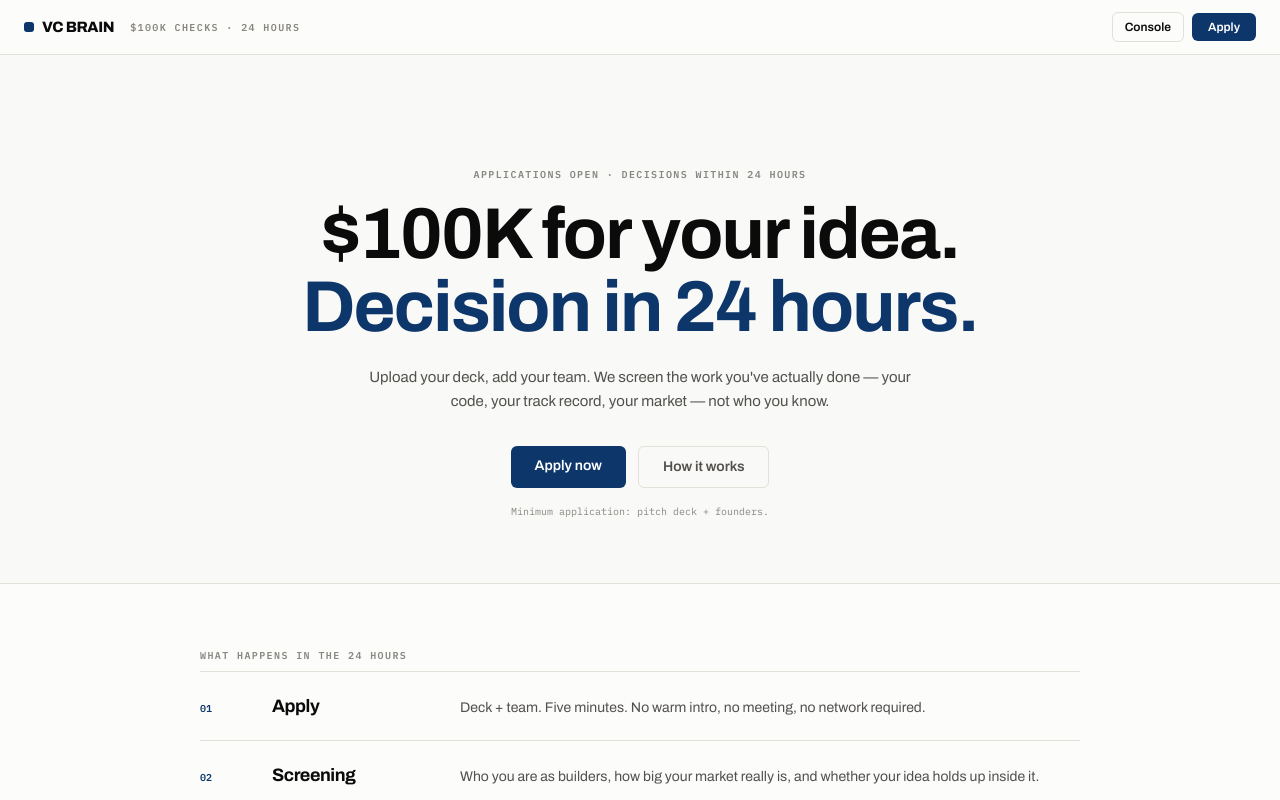
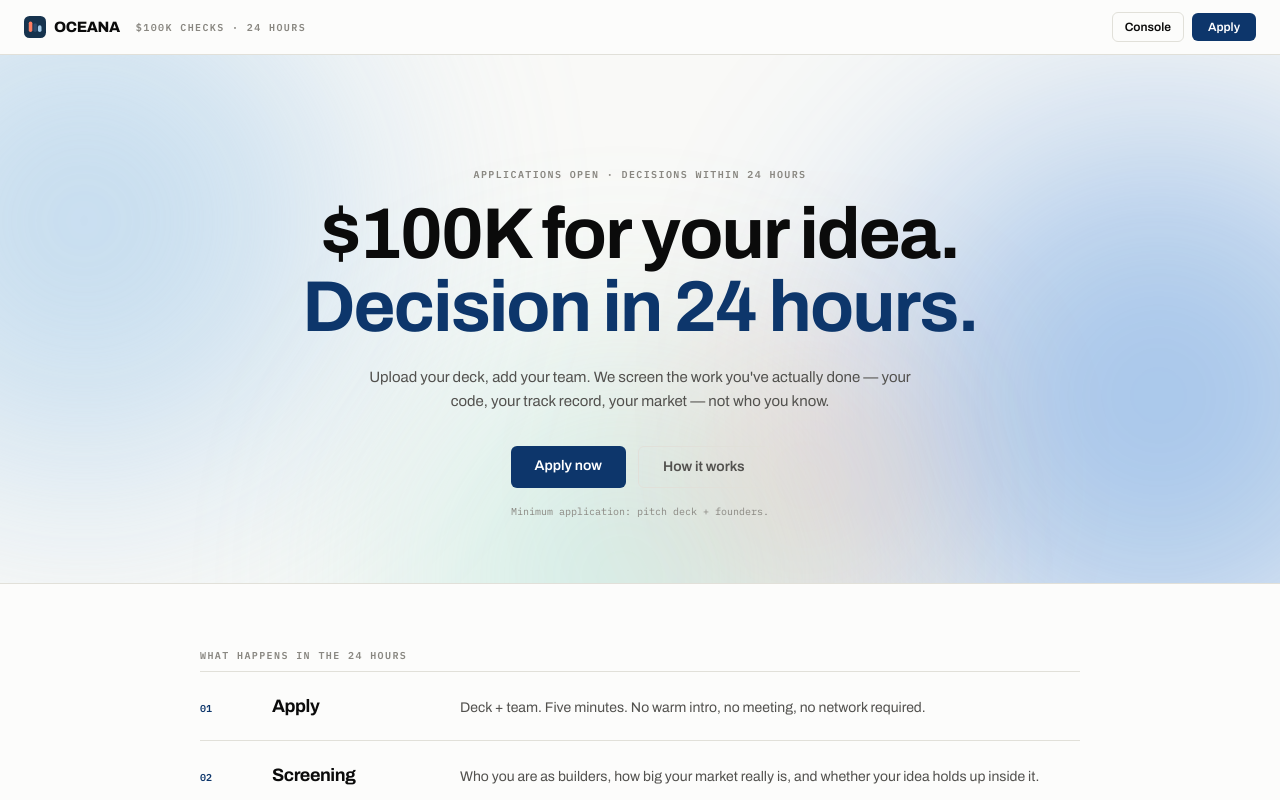
Before and after one commit to StillerPatrick/vc_brain, a Next.js app: page / in a window 1280 px wide. Shown: the top 800 px of the page. Built offline with nearby package versions, Linux system fonts and the light colour scheme.

Commit message:
Rebrand to Oceana with animated hero and richer pipeline sidebar

```diff
--- a/app/apply/page.tsx
+++ b/app/apply/page.tsx
@@ -3,6 +3,7 @@
 import { useRef, useState } from "react";
 import Link from "next/link";
 import { submitApplication, uploadPitchDeck } from "@/lib/api";
+import { Logo } from "../logo";
 
 interface Member {
   name: string;
@@ -102,9 +103,8 @@ export default function Apply() {
   return (
     <div className="min-h-screen">
       <header className="flex items-center gap-4 border-b border-line bg-card px-6 py-3">
-        <div className="flex items-baseline gap-2">
-          <span className="inline-block size-2.5 rounded-[3px] bg-navy" aria-hidden />
-          <span className="text-[15px] font-extrabold tracking-tight">VC BRAIN</span>
+        <div className="flex items-center gap-2">
+          <Logo />
           <span className="eyebrow hidden md:inline">Application</span>
         </div>
         <Link
--- a/app/investor-console.tsx
+++ b/app/investor-console.tsx
@@ -12,6 +12,7 @@ import {
 } from "@/lib/api";
 import { BIG5_KEY, Decision } from "@/lib/data";
 import { FounderDeepDive, toApplicationView } from "./live-application";
+import { Logo } from "./logo";
 import {
   CompetitorsPanel,
   DecisionRail,
@@ -286,9 +287,8 @@ export function InvestorConsole({
     <div className="flex h-screen flex-col">
       {/* ── top bar ── */}
       <header className="flex items-center gap-4 border-b border-line bg-card px-6 py-3">
-        <div className="flex items-baseline gap-2">
-          <span className="inline-block size-2.5 rounded-[3px] bg-navy" aria-hidden />
-          <span className="text-[15px] font-extrabold tracking-tight">VC BRAIN</span>
+        <div className="flex items-center gap-2">
+          <Logo />
           <span className="eyebrow hidden md:inline">Investor console</span>
         </div>
         <span className="ml-auto font-mono text-[11px] text-mut">
@@ -304,13 +304,11 @@ export function InvestorConsole({
 
       <div className="flex min-h-0 flex-1">
         {/* ── queue ── */}
-        <aside className="w-[248px] shrink-0 overflow-y-auto border-r border-line">
+        <aside className="w-[288px] shrink-0 overflow-y-auto border-r border-line">
           <div className="eyebrow px-4 pb-1 pt-4">Pipeline</div>
           {applications.map((application) => {
             const d = decisions[application.id];
             const active = application.id === (live?.id ?? null);
-            const hours =
-              (initialTime - new Date(application.created_at).getTime()) / 3_600_000;
             return (
               <button
                 key={application.id}
@@ -320,21 +318,43 @@ export function InvestorConsole({
                 }`}
                 style={active ? { boxShadow: "inset 3px 0 0 var(--navy)" } : undefined}
               >
-                <div className="truncate text-sm font-semibold">{application.company}</div>
+                <div className="flex items-baseline justify-between gap-2">
+                  <span className="truncate text-sm font-semibold">{application.company}</span>
+                  <span
+                    className={`shrink-0 font-mono text-sm font-bold ${
+                      application.overall_score
+                        ? application.overall_score.passes_threshold
+                          ? "text-good-text"
+                          : "text-critical"
+                        : "text-mut"
+                    }`}
+                    title={
+                      application.overall_score
+                        ? `Overall investment score: ${application.overall_score.score}/100 · ${application.overall_score.verdict}`
+                        : "Overall score pending"
+                    }
+                  >
+                    {application.overall_score?.score ?? "–"}
+                  </span>
+                </div>
                 <div className="mt-0.5 truncate text-[11px] text-sub">
                   {application.sector ?? "Unspecified"} · {application.location ?? "Unknown"}
                 </div>
-                <div className="mt-1 font-mono text-[10px]">
+                <div className="mt-1.5 flex items-center gap-2 font-mono text-[10px]">
+                  {application.status === "processing" && (
+                    <span className="text-navy">◷ LIVE DILIGENCE</span>
+                  )}
+                  <span className="ml-auto" />
                   {d === "fund" ? (
-                    <span className="text-good-text">✓ FUNDED</span>
+                    <span className="font-semibold text-good-text">✓ FUNDED</span>
                   ) : d === "observe" ? (
-                    <span className="text-[#8a5f00]">◷ OBSERVING</span>
+                    <span className="font-semibold text-[#8a5f00]">◷ OBSERVING</span>
                   ) : d === "pass" ? (
-                    <span className="text-critical">✕ PASSED</span>
-                  ) : application.status === "processing" ? (
-                    <span className="text-navy">◷ LIVE DILIGENCE</span>
+                    <span className="font-semibold text-critical">✕ PASSED</span>
                   ) : (
-                    <span className="text-mut">⧗ {Math.max(0, hours).toFixed(1)}h in diligence</span>
+                    <span className="rounded-sm border border-line px-1.5 py-px font-semibold text-sub">
+                      OPEN
+                    </span>
                   )}
                 </div>
               </button>
--- a/app/layout.tsx
+++ b/app/layout.tsx
@@ -14,9 +14,9 @@ const plexMono = IBM_Plex_Mono({
 });
 
 export const metadata: Metadata = {
-  title: "VC Brain — $100K for your idea, decided in 24 hours",
+  title: "Oceana — $100K for your idea, decided in 24 hours",
   description:
-    "Apply with your deck and your team. VC Brain screens the work you've actually done — code, track record, market — and returns a $100K decision within 24 hours.",
+    "Apply with your deck and your team. Oceana screens the work you've actually done — code, track record, market — and returns a $100K decision within 24 hours.",
 };
 
 export default function RootLayout({
--- /dev/null
+++ b/app/logo.tsx
@@ -0,0 +1,14 @@
+/** Oceana brand mark — three OCEAN trait bars on a navy tile. */
+export function Logo() {
+  return (
+    <span className="flex items-center gap-2">
+      <svg width="22" height="22" viewBox="0 0 24 24" aria-hidden>
+        <rect width="24" height="24" rx="6" fill="#16334e" />
+        <rect x="5.2" y="6" width="3.9" height="11.5" rx="1.95" fill="#ff7f63" />
+        <rect x="10.2" y="8" width="3.9" height="9.5" rx="1.95" fill="#2c4c6e" />
+        <rect x="15.2" y="10" width="3.9" height="7.5" rx="1.95" fill="#a5cbea" />
+      </svg>
+      <span className="text-[15px] font-extrabold tracking-tight">OCEANA</span>
+    </span>
+  );
+}
--- a/app/page.tsx
+++ b/app/page.tsx
@@ -1,13 +1,5 @@
 import Link from "next/link";
-
-function Logo() {
-  return (
-    <span className="flex items-baseline gap-2">
-      <span className="inline-block size-2.5 rounded-[3px] bg-navy" aria-hidden />
-      <span className="text-[15px] font-extrabold tracking-tight">VC BRAIN</span>
-    </span>
-  );
-}
+import { Logo } from "./logo";
 
 const STEPS = [
   {
@@ -55,7 +47,7 @@ export default function Home() {
     <main className="min-h-screen">
       {/* ── header ── */}
       <header className="flex items-center gap-4 border-b border-line bg-card px-6 py-3">
-        <Link href="/" aria-label="VC Brain home">
+        <Link href="/" aria-label="Oceana home">
           <Logo />
         </Link>
         <span className="eyebrow hidden md:inline">$100K checks · 24 hours</span>
@@ -76,7 +68,27 @@ export default function Home() {
       </header>
 
       {/* ── hero ── */}
-      <section className="mx-auto max-w-[880px] px-6 pb-16 pt-20 text-center sm:pt-28">
+      <section className="relative overflow-hidden">
+        {/* drifting ocean-toned orbs behind the hero */}
+        <div className="pointer-events-none absolute inset-0" aria-hidden>
+          <div
+            className="landing-orb absolute -left-32 -top-24 size-[480px] rounded-full opacity-60 blur-[110px]"
+            style={{ background: "#a5cbea" }}
+          />
+          <div
+            className="landing-orb absolute -right-40 top-16 size-[520px] rounded-full opacity-40 blur-[120px]"
+            style={{ background: "#2a78d6", animationDuration: "17s", animationDirection: "reverse" }}
+          />
+          <div
+            className="landing-orb absolute -bottom-48 left-1/3 size-[420px] rounded-full opacity-30 blur-[110px]"
+            style={{ background: "#7fd4c1", animationDuration: "22s" }}
+          />
+          <div
+            className="landing-orb absolute bottom-0 right-1/4 size-64 rounded-full opacity-20 blur-[90px]"
+            style={{ background: "#ff7f63", animationDuration: "14s", animationDirection: "reverse" }}
+          />
+        </div>
+        <div className="relative mx-auto max-w-[880px] px-6 pb-16 pt-20 text-center sm:pt-28">
         <div className="eyebrow">Applications open · decisions within 24 hours</div>
         <h1 className="mt-4 text-balance text-[clamp(2.6rem,7vw,4.5rem)] font-bold leading-[1.02] tracking-tight">
           $100K for your idea.
@@ -102,7 +114,8 @@ export default function Home() {
         </div>
         <p className="mt-4 font-mono text-[10px] text-mut">
           Minimum application: pitch deck + founders.
-        </p>
+          </p>
+        </div>
       </section>
 
       {/* ── the 24 hours ── */}
```
Also changed, not shown: app/icon.svg (added).
